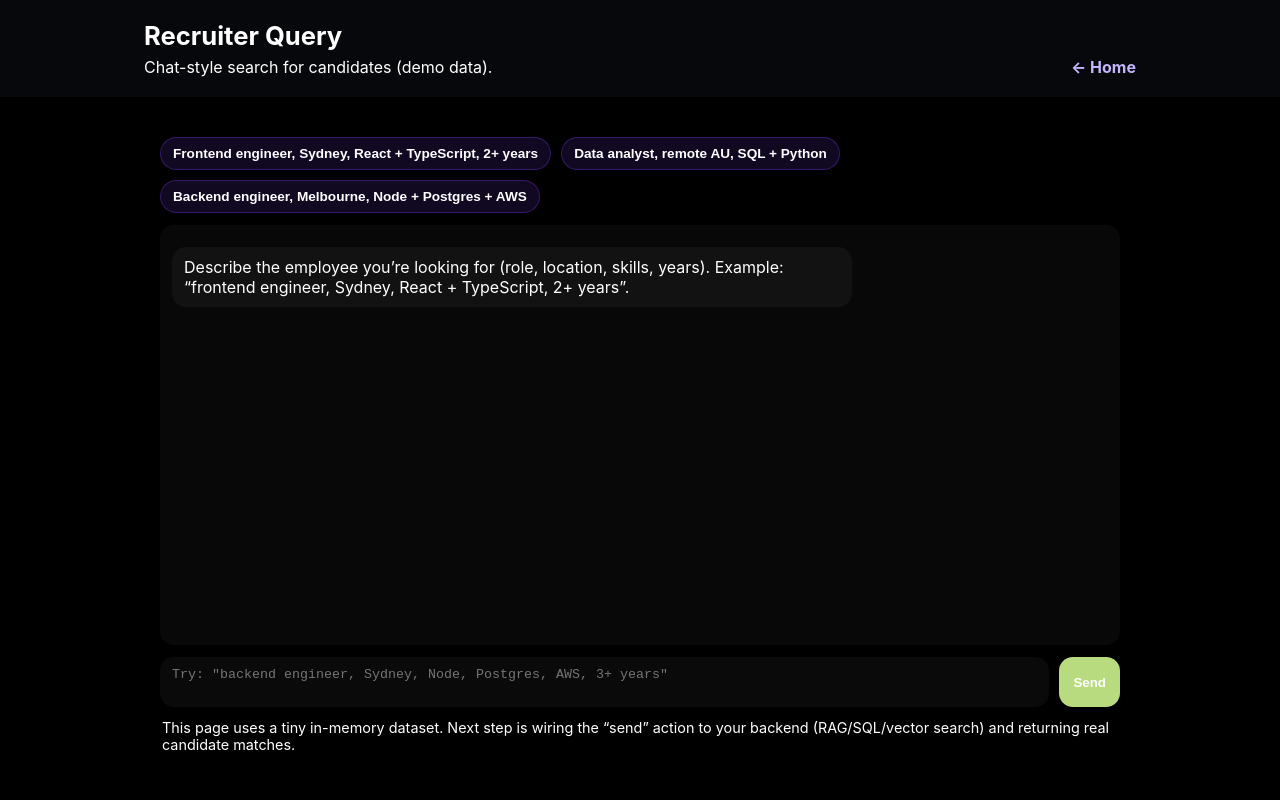
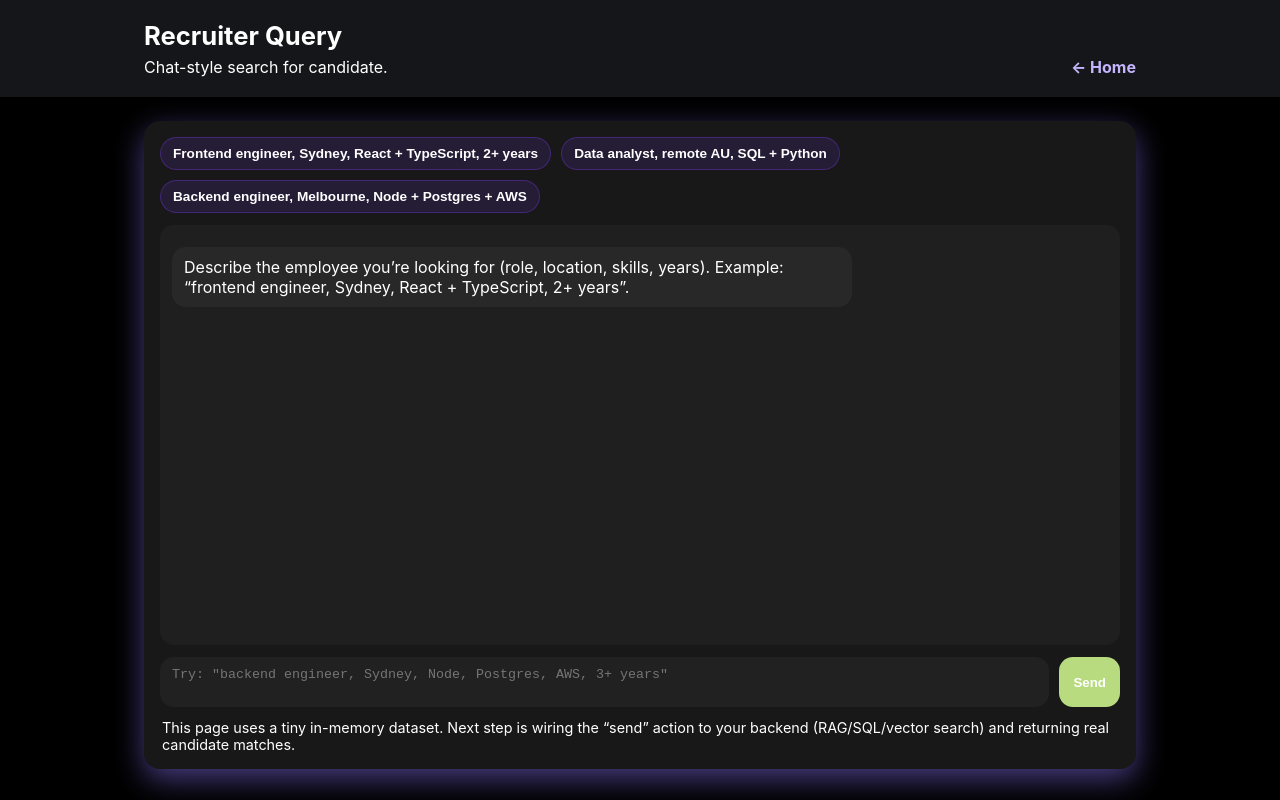
Before and after one commit to petmav/lyrathon, a Next.js app: page /recruiter_query_page in a window 1280 px wide. Built offline with nearby package versions, Linux system fonts and the light colour scheme.

Commit message:
finalising query recruiter page

```diff
--- a/src/app/index_page/page.tsx
+++ b/src/app/index_page/page.tsx
@@ -3,10 +3,6 @@
 import React, { JSX, useMemo, useState } from "react";
 import Link from "next/link";
 import styles from "./index_page.module.css";
-import {
-  Button,
-  CircularProgress,
-} from "@mui/material";
 
 type Role = "applicant" | "recruiter";
 
--- a/src/app/recruiter_query_page/page.tsx
+++ b/src/app/recruiter_query_page/page.tsx
@@ -123,18 +123,19 @@ export default function RecruiterQueryPage(): JSX.Element {
         setInput("");
 
         // Replace this block with a real API call later.
-        const matches = simpleMatch(trimmed);
-        const reply =
-            matches.length === 0
-                ? "No matches found in the sample dataset. Try different keywords (skills, city, role)."
-                : `Top matches:\n${matches
-                    .map(
-                        (c, i) =>
-                            `${i + 1}) ${c.name} — ${c.title} • ${c.location}\n   Skills: ${c.skills.join(
-                                ", "
-                            )}\n   Experience: ${c.years} yrs • Availability: ${c.availability}`
-                    )
-                    .join("\n")}\n\nTip: add must-have skills (e.g., “Next.js, tRPC”) to narrow results.`;
+        // const matches = simpleMatch(trimmed);
+        // const reply =
+        //     matches.length === 0
+        //         ? "No matches found in the sample dataset. Try different keywords (skills, city, role)."
+        //         : `Top matches:\n${matches
+        //             .map(
+        //                 (c, i) =>
+        //                     `${i + 1}) ${c.name} — ${c.title} • ${c.location}\n   Skills: ${c.skills.join(
+        //                         ", "
+        //                     )}\n   Experience: ${c.years} yrs • Availability: ${c.availability}`
+        //             )
+        //             .join("\n")}\n\nTip: add must-have skills (e.g., “Next.js, tRPC”) to narrow results.`;
+
 
         addMessage("assistant", reply);
         scrollToBottom();
@@ -146,7 +147,7 @@ export default function RecruiterQueryPage(): JSX.Element {
                 <div className={styles.headerInner}>
                     <div>
                         <h1 className={styles.title}>Recruiter Query</h1>
-                        <p className={styles.subtitle}>Chat-style search for candidates (demo data).</p>
+                        <p className={styles.subtitle}>Chat-style search for candidate.</p>
                     </div>
                     <a className={styles.back} href="/">
                         ← Home
--- a/src/app/recruiter_query_page/recruiter_query_page.module.css
+++ b/src/app/recruiter_query_page/recruiter_query_page.module.css
@@ -7,7 +7,7 @@
 
 .header {
   border-bottom: 1px solid var(--border);
-  background: rgba(11, 12, 16, 0.7);
+  background: rgba(31, 32, 36, 0.7);
   backdrop-filter: blur(10px);
 }
 
@@ -45,11 +45,11 @@
 }
 
 .card {
-  background: var(--surface);
+  background: rgba(98, 98, 98, 0.25);
   border: 1px solid var(--border);
   border-radius: 16px;
   padding: 16px;
-  box-shadow: 0 10px 30px rgba(0,0,0,0.25);
+  box-shadow: 0 10px 30px rgba(91, 77, 163, 0.78);
 }
 
 .quickRow {
```
